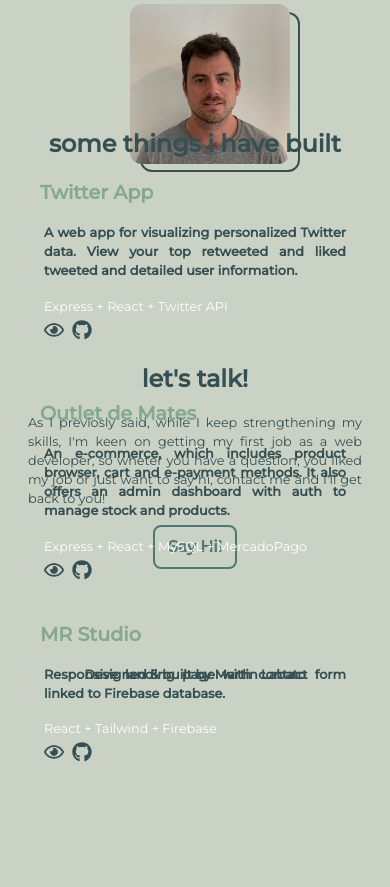
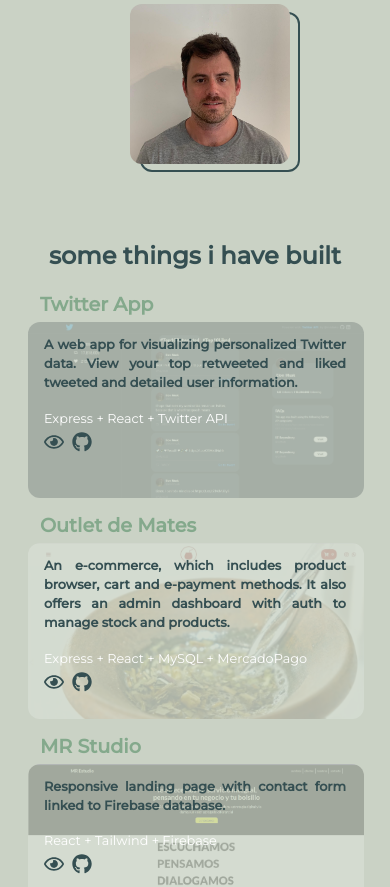
Before and after one commit to mlabato/portfolio-mlabato, a React (Create React App) app: page / in a window 390 px wide. Shown: the part 900-1787 px from the top of the page. Built offline with nearby package versions, Linux system fonts and the light colour scheme.

Commit message:
mobile mode fixed

```diff
--- a/src/App.js
+++ b/src/App.js
@@ -13,7 +13,7 @@ function App() {
 
 
   return (
-    <section className="font-montserrat bg-[#CAD2C5] w-full h-[2150px] desktop:h-[2550px]">
+    <section className="font-montserrat bg-[#CAD2C5] w-full h-[2200px] desktop:h-[2550px]">
       <Navbar />
       <IntroSection />
       <AboutSection />
--- a/src/components/sections/ContactSection.js
+++ b/src/components/sections/ContactSection.js
@@ -9,7 +9,7 @@ const ContactSection = (props) => {
 
 
   return (
-    <article className=" mx-[1.75rem] notebook:mx-[15rem] desktop:mx-[22rem] my-[5rem] relative notebook:top-[42rem] desktop:top-[32rem] flex flex-col" >
+    <article className=" mx-[1.75rem] notebook:mx-[15rem] desktop:mx-[22rem] my-[5rem] relative top-[40rem] notebook:top-[42rem] desktop:top-[32rem] flex flex-col" >
       <Title text={"let's talk!"} />
       <p className="text-[#354F52] text-[0.8rem] desktop:text-[1rem] my-[1rem] text-justify">
         As I previosly said, while I keep strengthening my skills, I'm keen on
--- a/src/components/sections/Footer.js
+++ b/src/components/sections/Footer.js
@@ -1,7 +1,7 @@
 
 const Footer = () => {
     return(
-        <article className=" mx-[1.75rem] desktop:mx-[20rem] mt-[6rem] relative notebook:top-[40rem] desktop:top-[35rem] flex justify-center text-[0.8rem] desktop:text-[1rem]">
+        <article className=" mx-[1.75rem] desktop:mx-[20rem] mt-[6rem] relative top-[38rem] notebook:top-[40rem] desktop:top-[35rem] flex justify-center text-[0.8rem] desktop:text-[1rem]">
          <a href="https://github.com/mlabato/portfolio-mlabato" className="text-[#354F52] hover:text-[#84A98C] duration-300 text-center font-semibold">Designed & built by Martin Labato</a>
         </article>
     )
--- a/src/components/sections/WorksSection.js
+++ b/src/components/sections/WorksSection.js
@@ -31,7 +31,7 @@ const workList = [
 
 
   return(
-    <article className="mx-[1.75rem] notebook:mx-[15rem] desktop:mx-[20rem] my-[5rem] relative top-[30rem] notebook:top-[40rem] desktop:top-[30rem] ">
+    <article className="mx-[1.75rem] notebook:mx-[15rem] desktop:mx-[20rem] my-[5rem] relative top-[37rem] notebook:top-[40rem] desktop:top-[30rem] ">
         <Title text={"some things i have built"} />
 
         {
--- a/src/components/ux/WorkCard.js
+++ b/src/components/ux/WorkCard.js
@@ -30,12 +30,12 @@ const WorkCard = (props) => {
 
       <div
         className={
-          "absolute   bg-cover  rounded-xl notebook:h-[11rem] notebook:w-[22rem] desktop:h-[12rem] desktop:w-[24rem]  opacity-20 notebook:opacity-100 notebook:-right-[5rem] notebook:top-[0.75rem] desktop:-right-[3rem] desktop:top-0  top-[2rem] z-20 " +
+          "absolute   bg-cover  rounded-xl h-[11rem] w-[21rem] desktop:h-[12rem] desktop:w-[24rem]  opacity-20 notebook:opacity-100 notebook:-right-[5rem] notebook:top-[0.75rem] desktop:-right-[3rem] desktop:top-0  top-[2rem] z-20 " +
           props.image
         }
       />
       <div className="absolute hidden notebook:block border-2 border-[#354F52] mx-[4rem]
-      notebook:h-[11rem] notebook:w-[22rem]  desktop:h-[12rem]  desktop:w-[24rem]
+      notebook:h-[11rem] notebook:w-[21rem]  desktop:h-[11rem]  desktop:w-[24rem]
       notebook:-right-[10rem] notebook:top-[1.75rem]   desktop:-right-[8rem] desktop:top-[1.3rem]
       notebook:hover:-right-[9.5rem] notebook:hover:top-[1.2rem] desktop:hover:-right-[7.7rem] desktop:hover:top-[1rem] ease-in-out duration-300 rounded-xl my-auto" />
     </article>
```
